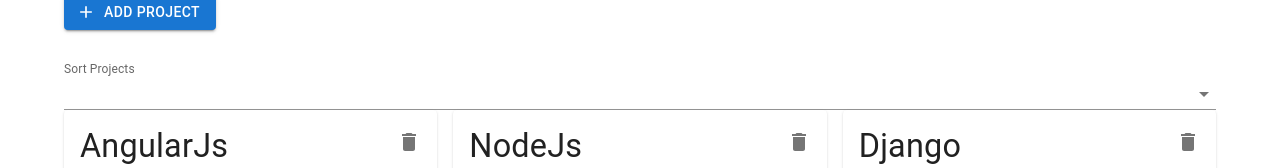
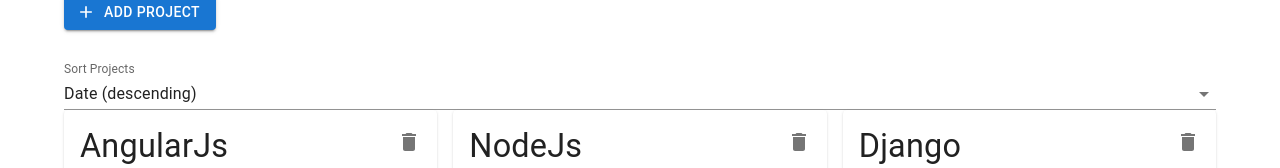
Before and after one commit to thatanjan/cules-project-assignment, a React (Create React App) app: page / in a window 1280 px wide. Shown: the part 182-350 px from the top of the page. Built offline with nearby package versions, Linux system fonts and the light colour scheme.

Commit message:
sortProjects component is now sorting projects with sortProjects action

```diff
--- a/src/Components/Project/SortProjects.tsx
+++ b/src/Components/Project/SortProjects.tsx
@@ -1,24 +1,24 @@
-import { useState } from 'react'
+import { useState, useEffect } from 'react'
 import Box from '@mui/material/Box'
 import InputLabel from '@mui/material/InputLabel'
 import MenuItem from '@mui/material/MenuItem'
 import FormControl from '@mui/material/FormControl'
 import Select, { SelectChangeEvent } from '@mui/material/Select'
 
+import { sortingOptions, SortType } from 'globalVars'
+
+import { useSortType, useAppDispatch } from 'redux/hooks/baseHooks'
+
+import { sortProjects } from 'redux/reducers/projectsReducer'
+
 const BasicSelect = () => {
-	const sortingOptions = {
-		dateAsc: 'Date (ascending)',
-		dateDesc: 'Date (descending)',
-		nameAsc: 'Name (ascending)',
-		nameDesc: 'Name (descending)',
-		ratingAsc: 'Rating (ascending)',
-		ratingDesc: 'Rating (descending)',
-	}
-
-	const [sortingOption, setSortingOption] = useState(sortingOptions.nameAsc)
+	const sortType = useSortType()
+	const dispatch = useAppDispatch()
 
 	const handleChange = (event: SelectChangeEvent) => {
-		setSortingOption(event.target.value as string)
+		const value = event.target.value as SortType
+
+		dispatch(sortProjects(value))
 	}
 
 	return (
@@ -26,12 +26,16 @@
 			<FormControl variant='standard' fullWidth>
 				<InputLabel>Sort Projects</InputLabel>
 
-				<Select value={sortingOption} label='Sort' onChange={handleChange}>
-					{Object.keys(sortingOptions).map(key => (
-						<MenuItem value={key} key={key}>
-							{sortingOptions[key as keyof typeof sortingOptions]}
-						</MenuItem>
-					))}
+				<Select value={sortType} label='Sort' onChange={handleChange}>
+					{Object.keys(sortingOptions).map(key => {
+						const value = sortingOptions[key as keyof typeof sortingOptions]
+
+						return (
+							<MenuItem value={value} key={key}>
+								{value}
+							</MenuItem>
+						)
+					})}
 				</Select>
 			</FormControl>
 		</Box>
```
